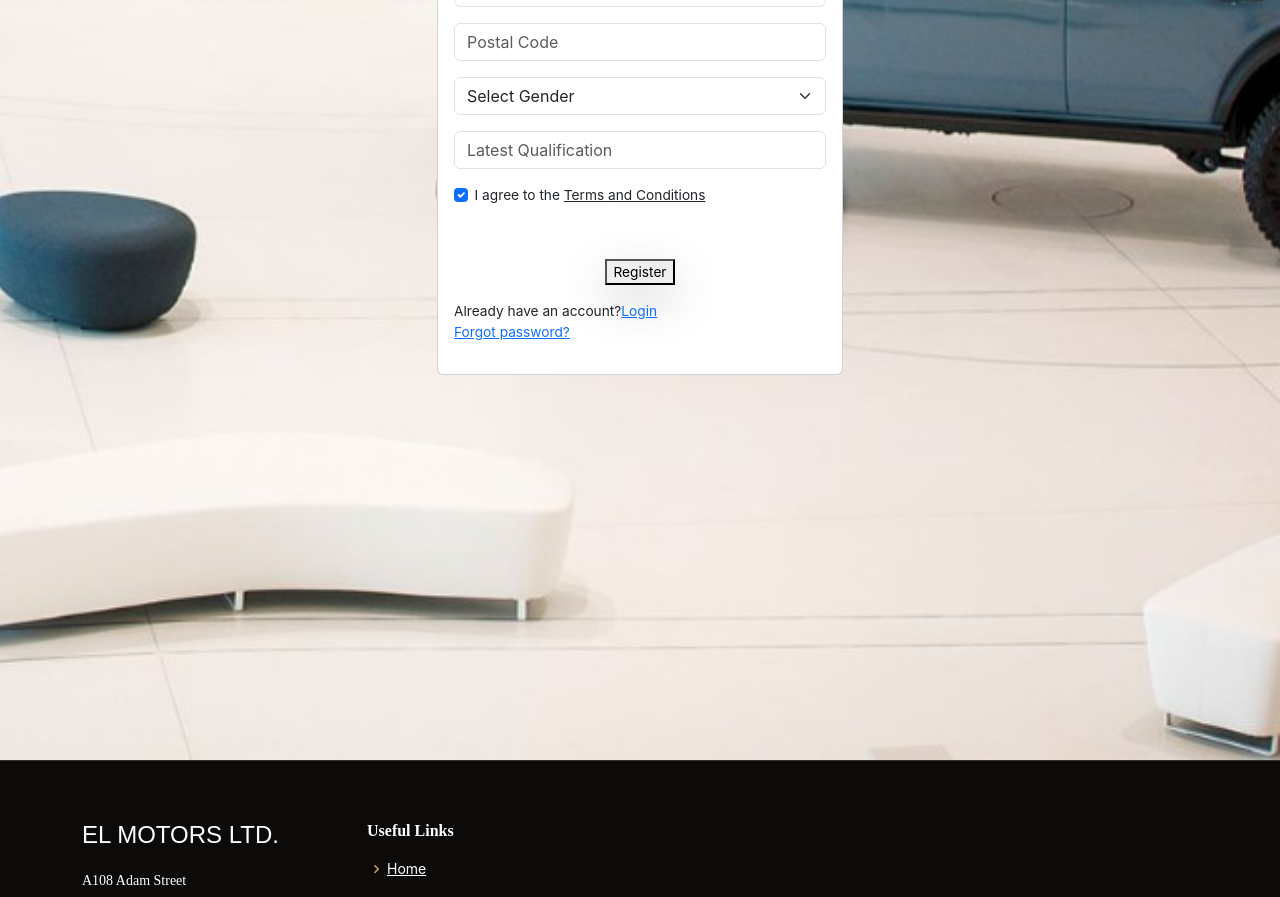
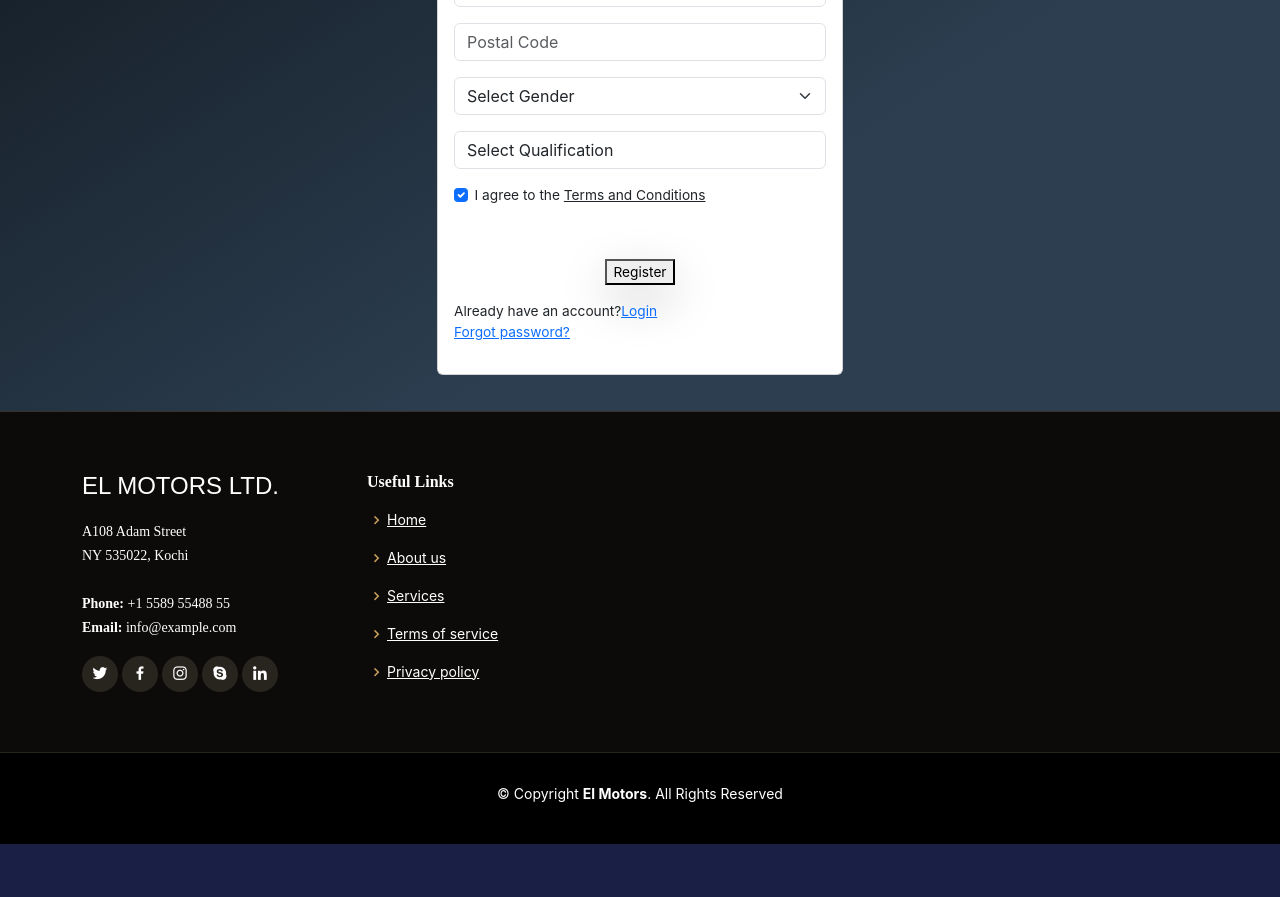
Before and after one commit to akashjthomas/EL-Motors-Mern-Project, a React (Create React App) app in the folder motor_client/: page /joinus in a window 1280 px wide. Shown: the part 840-1737 px from the top of the page. After the commit the page ends 1684 px from the top, so only its background shows below. Built offline with nearby package versions, Linux system fonts and the light colour scheme.

Commit message:
Updated Color gradient

```diff
--- a/motor_client/src/App.js
+++ b/motor_client/src/App.js
@@ -59,12 +59,18 @@ function App() {
           <Route path="/joinus" element={<EmployeeRegistration/>} />
           <Route path="/login" element={<Login/>} />
           <Route path="/viewemployee" element={<AdminViewEmployee/>} />
-          <Route path="/forgot-password" element={<ForgotPassword/>} />
-          <Route path="/reset-password" element={<OtpVerification/>} />
+
+
 
           {/* private*/}
           <Route element={<PrivateRoute/>}>
           <Route path="/userhome" element={<Userhome/>} />
+          </Route>
+          <Route element={<PrivateRoute/>}>
+          <Route path="/forgot-password" element={<ForgotPassword/>} />
+          </Route>
+          <Route element={<PrivateRoute/>}>
+          <Route path="/reset-password" element={<OtpVerification/>} />
           </Route>
         </Routes>
         </ThemeProvider>
--- a/motor_client/src/components/Topbar.jsx
+++ b/motor_client/src/components/Topbar.jsx
@@ -14,7 +14,7 @@ function Topbar() {
       <div className="languages d-none d-md-flex align-items-center">
         <ul>
           <li>En</li>
-          <li><a href="#">De</a></li>
+
         </ul>
       </div>
     </div>
--- a/motor_client/src/pages/EmployeeReg.jsx
+++ b/motor_client/src/pages/EmployeeReg.jsx
@@ -97,11 +97,9 @@ function EmployeeReg() {
   };
 
   return (
-    <div style={{ backgroundImage: `url("assets/img/fordempreg.jpeg")`,
-      backgroundSize: 'cover',
-      backgroundRepeat: 'no-repeat',
-      backgroundPosition: 'right',
-      height: '200vh'}}
+    <div style={{  backgroundColor: '#000000',
+    backgroundImage: 'linear-gradient(147deg, #000000 0%, #2c3e50 74%)',
+      }}
       >
       <div className="container">
         <div className="row mt-lg-n10 mt-md-n11 mt-n10" >
@@ -287,18 +285,20 @@ function EmployeeReg() {
                   <p className="text-danger">{errors?.gender && errors.gender.message}</p>
 
                   <div className={`mb-3 ${errors.qualification ? 'has-danger' : ''}`}>
-                    <input
-                      type="text"
+                    <select
                     name="qualification"
                     {...register('qualification', validationRules.qualification)}
                      className={`form-control ${errors.qualification ? 'is-invalid' : ''}`}
-                      placeholder="Latest Qualification"
                     aria-label="qualification"
                     aria-describedby="qualification-addon"
-                    />
+                    >
+                    <option value="">Select Qualification</option>
+                    <option value="Bachelors">Bachelors</option>
+                    <option value="Diploma">Diploma</option>
+                    <option value="Others">Others</option>
+                    </select>
                     </div>
                     <p className="text-danger">{errors?.qualification && errors.qualification.message}</p>
-
                   <div className="form-check form-check-info text-left">
                     <input className="form-check-input" type="checkbox" defaultValue id="flexCheckDefault" defaultChecked />
                     <label className="form-check-label" htmlFor="flexCheckDefault">
@@ -329,7 +329,15 @@ function EmployeeReg() {
           </div>
         </div>
       </div>
-
+      <br></br>
+      <br></br>
+      <br></br>
+      <br></br>
+      <br></br>
+      <br></br>
+      <br></br>
+      <br></br>
+      <br></br>
     </div>
   );
 }
--- a/motor_client/src/pages/registration.jsx
+++ b/motor_client/src/pages/registration.jsx
@@ -93,7 +93,10 @@ function Register() {
   };
 
   return (
-    <div style={{ backgroundColor: 'black' }}>
+    <div style={{
+      backgroundColor: '#000000',
+      backgroundImage: 'linear-gradient(147deg, #000000 0%, #2c3e50 74%)',
+    }}>
       <br />
       <div className="container">
         <div className="row mt-lg-n10 mt-md-n11 mt-n10" style={{ height: '700px' }}>
```
Lines whose indentation alone changed are shown as unchanged.
